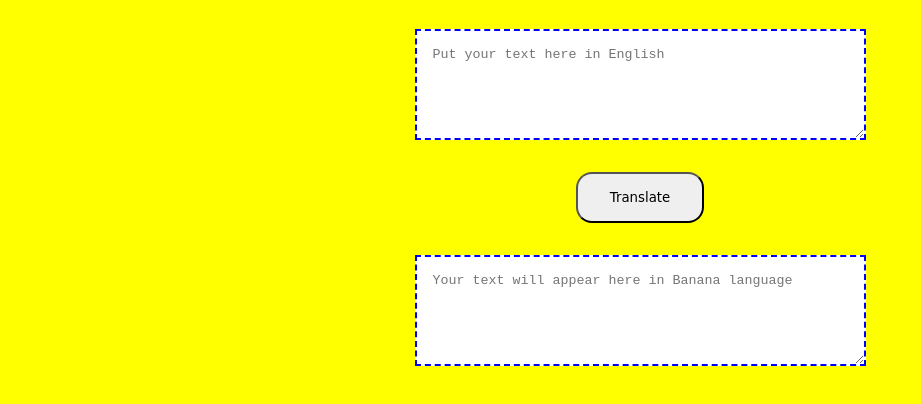
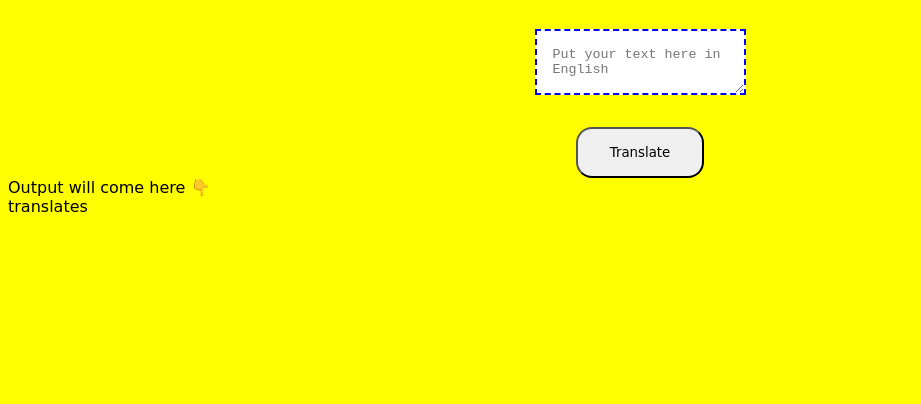
Before and after one commit to codingwolf-at/MinionsBanana-Translator, a plain HTML site: page index.html in a window 1280 px wide. Both pictures are taken after a click on the button "Translate". Shown: the part 62-466 px from the top of the page, without its empty margins (0-921 px from the left). Drawn offline with Linux system fonts and the light colour scheme.

Commit message:
I/O processing

```diff
--- a/app.js
+++ b/app.js
@@ -1,10 +1,9 @@
 var btnTranslate = document.querySelector('#btn-translate');
 var txtInput = document.querySelector('#txt-input');
-var txtOutput = document.querySelector('#txt-output');
+var outputDiv = document.querySelector('#output');
 
 function clickHandler() {
-    console.log(txtInput);
-    console.log(txtOutput);
+    outputDiv.innerText = "translates " + txtInput.value;
 }
 
 btnTranslate.addEventListener("click", clickHandler);
--- a/index.html
+++ b/index.html
@@ -13,9 +13,11 @@
     <center>
         <h1>Go Bananas!</h1>
     </center>
-    <textarea name="" id="txt-input" cols="50" rows="5" placeholder="Put your text here in English"></textarea>
+    <textarea name="" id="txt-input" placeholder="Put your text here in English"></textarea>
     <button id="btn-translate">Translate</button>
-    <textarea name="" id="txt-output" cols="50" rows="5" placeholder="Your text will appear here in Banana language"></textarea>
+
+    <div>Output will come here 👇</div>
+    <div id="output"></div>
 
 
     <script src="app.js" type="text/javascript"></script>
```
